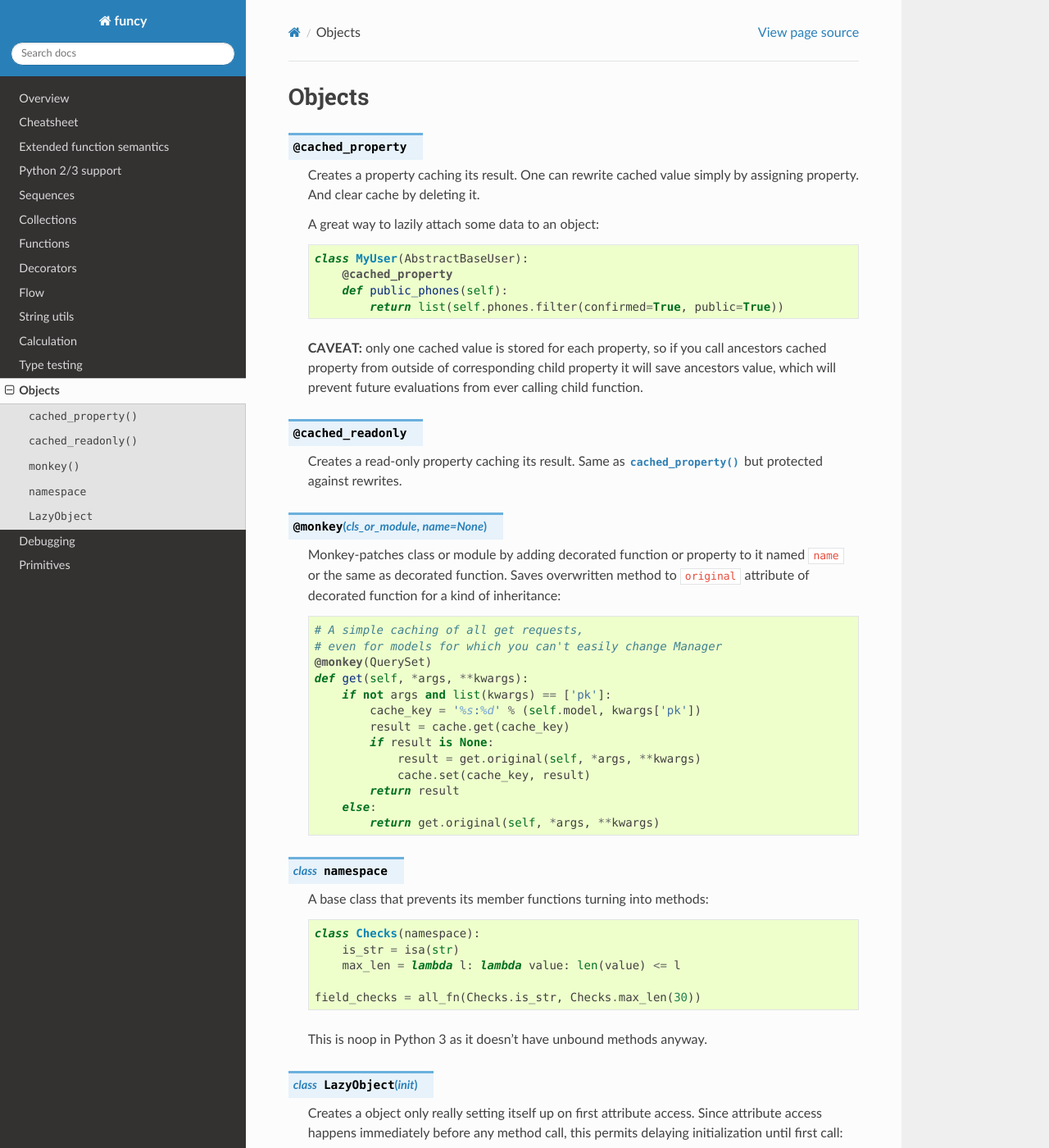
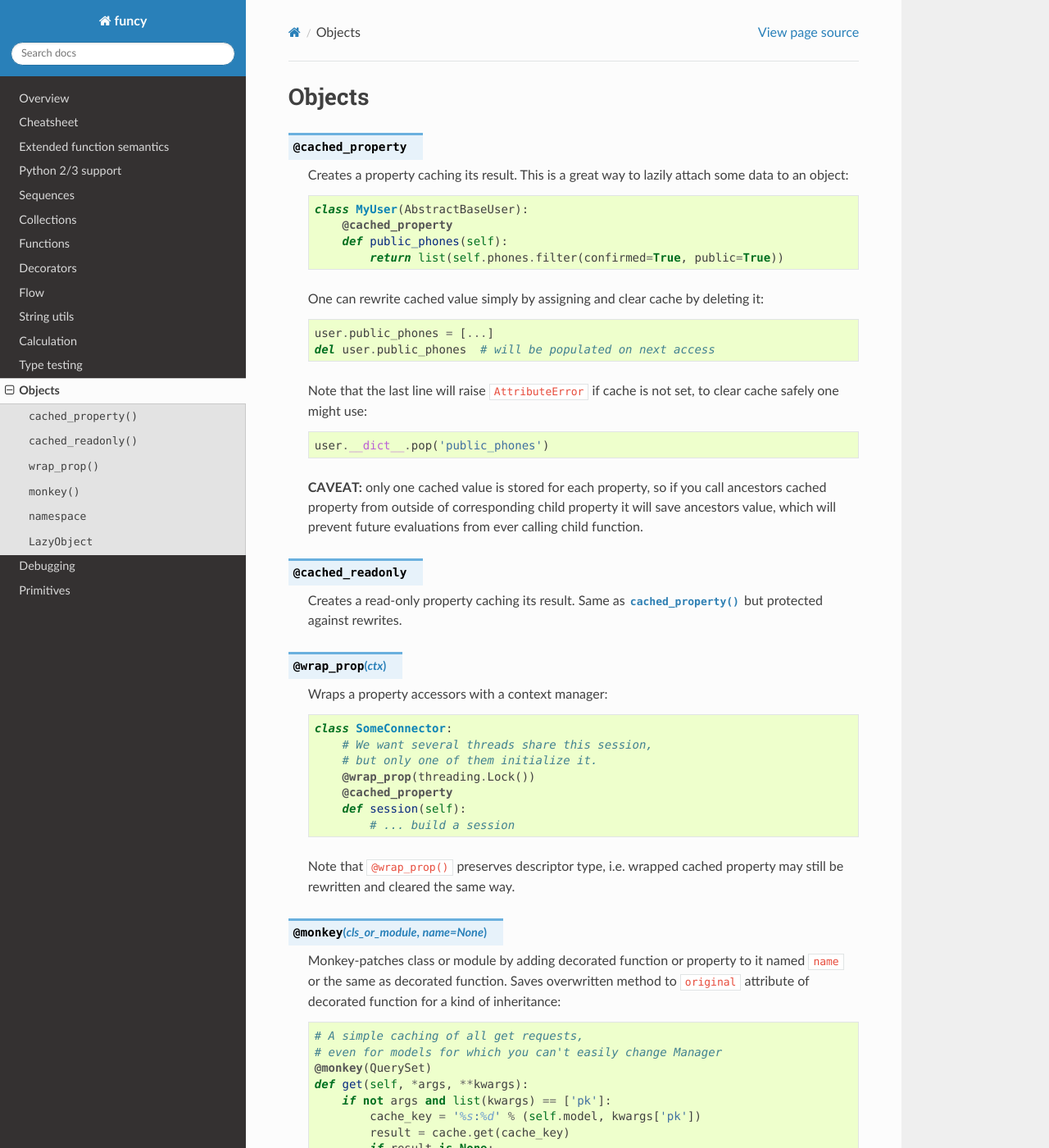
Before and after one commit to Jamaal224/funcy, a Sphinx documentation site: the page built from docs/objects.rst, in a window 1280 px wide and 1400 px high. Shown: the whole window at 82% size. Built offline with Sphinx 7.4.7 and the Read the Docs theme 2.0.0, drawn with Linux system fonts in a browser that asks for light colours.

Commit message:
Add @wrap_prop()
Closes #81.

```diff
--- a/docs/cheatsheet.rst
+++ b/docs/cheatsheet.rst
@@ -62,7 +62,7 @@ Debugging          :func:`tap` :func:`log_calls` :func:`log_enters` :func:`log_e
 Caching            :func:`memoize` :func:`cache` :func:`cached_property` :func:`cached_readonly` :func:`make_lookuper` :func:`silent_lookuper`
 Regexes            :func:`re_find` :func:`re_test` :func:`re_all` :func:`re_iter` :func:`re_finder` :func:`re_tester`
 Strings            :func:`cut_prefix` :func:`cut_suffix` :func:`str_join`
-Objects            :func:`cached_property` :func:`cached_readonly` :func:`monkey` :func:`invoke` :func:`pluck_attr` :class:`namespace` :class:`LazyObject`
+Objects            :func:`cached_property` :func:`cached_readonly` :func:`wrap_prop` :func:`monkey` :func:`invoke` :func:`pluck_attr` :class:`namespace` :class:`LazyObject`
 Primitives         :func:`isnone` :func:`notnone` :func:`inc` :func:`dec` :func:`even` :func:`odd`
 ================== ==============================================================
 
--- a/docs/descriptions.html
+++ b/docs/descriptions.html
@@ -200,6 +200,11 @@
     Yields or lists results of the given method call<br>
      for each object in <em>objects</em>.
 </div>
+<div name="wrap_prop">
+    <b>@wrap_prop<em>(ctx)</em></b><br><br>
+    Wrap a property accessors with <em>ctx</em>.
+</div>
+
 
 <!-- Seqs Filter -->
 <div name="filter">
@@ -675,7 +680,7 @@
     Post processes decorated function result with <em>func</em>.
 </div>
 <div name="wrap_with">
-    <b>@wrap_with<em>(manager)</em></b><br><br>
+    <b>@wrap_with<em>(ctx)</em></b><br><br>
     Turn context manager into a decorator.
 </div>
 <div name="nullcontext">
--- a/docs/flow.rst
+++ b/docs/flow.rst
@@ -197,7 +197,7 @@ Flow
                 # ...
 
 
-.. decorator:: wrap_with(manager)
+.. decorator:: wrap_with(ctx)
 
     Turns a context manager into a decorator::
 
--- a/docs/objects.rst
+++ b/docs/objects.rst
@@ -3,14 +3,21 @@ Objects
 
 .. decorator:: cached_property
 
-    Creates a property caching its result. One can rewrite cached value simply by assigning property. And clear cache by deleting it.
-
-    A great way to lazily attach some data to an object::
+    Creates a property caching its result. This is a great way to lazily attach some data to an object::
 
         class MyUser(AbstractBaseUser):
             @cached_property
             def public_phones(self):
                 return list(self.phones.filter(confirmed=True, public=True))
+
+    One can rewrite cached value simply by assigning and clear cache by deleting it::
+
+        user.public_phones = [...]
+        del user.public_phones  # will be populated on next access
+
+    Note that the last line will raise ``AttributeError`` if cache is not set, to clear cache safely one might use::
+
+        user.__dict__.pop('public_phones')
 
     **CAVEAT:** only one cached value is stored for each property, so if you call ancestors cached property from outside of corresponding child property it will save ancestors value, which will prevent future evaluations from ever calling child function.
 
@@ -18,6 +25,21 @@ Objects
 .. decorator:: cached_readonly
 
     Creates a read-only property caching its result. Same as :func:`cached_property` but protected against rewrites.
+
+
+.. decorator:: wrap_prop(ctx)
+
+    Wraps a property accessors with a context manager::
+
+        class SomeConnector:
+            # We want several threads share this session,
+            # but only one of them initialize it.
+            @wrap_prop(threading.Lock())
+            @cached_property
+            def session(self):
+                # ... build a session
+
+    Note that ``@wrap_prop()`` preserves descriptor type, i.e. wrapped cached property may still be rewritten and cleared the same way.
 
 
 .. decorator:: monkey(cls_or_module, name=None)
```
Also changed, not shown: 4 other files.
